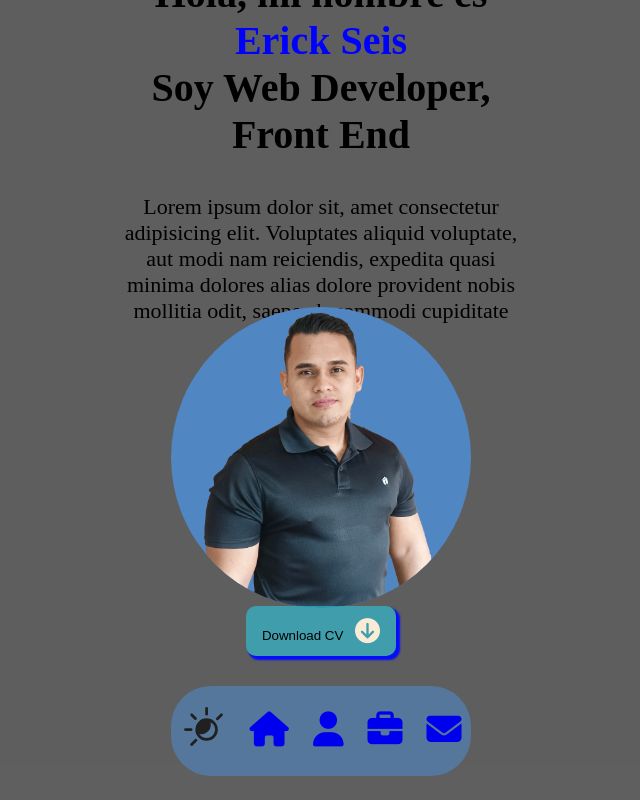
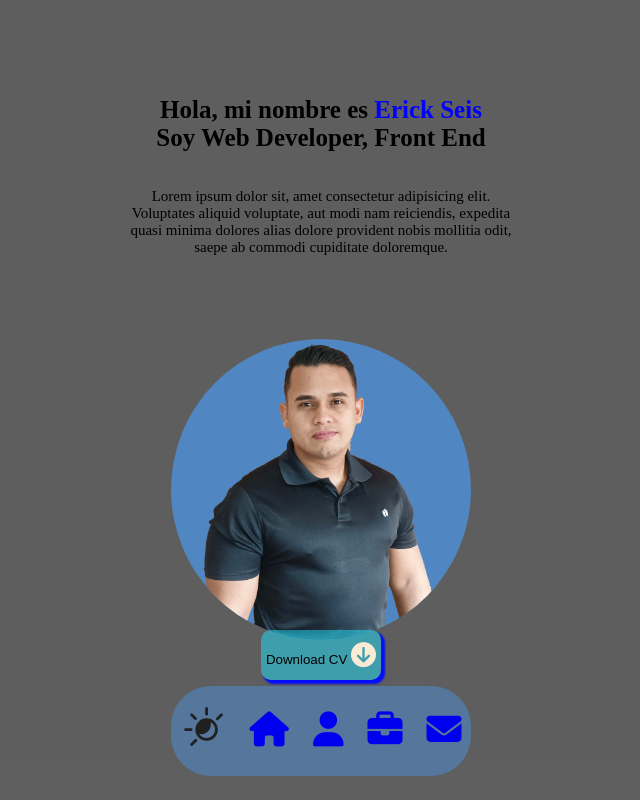
Before and after one commit to erickseis/Portafolios, a website built with Vite: page index.html in a window 1280 px wide. Shown: the whole page, without its empty margins (319-959 px from the left). Built offline with nearby package versions, Linux system fonts and the light colour scheme.

Commit message:
primera carga

```diff
--- a/src/style/style.css
+++ b/src/style/style.css
@@ -45,21 +45,21 @@
 
     .description {
         width: 400px;
-        margin-bottom: 30rem;
+        margin-bottom: 28rem;
     }
     .description h1, h2{
-        font-size: 40px;
+        font-size: 25px;
     }
     .description h1 span{
         color: blue;
     }
     .description p {
-        font-size: 22px;
+        font-size: 15px;
     }
 
     .presentation img {
         position: absolute;
-        bottom: 12rem;
+        bottom: 10rem;
         background-color: #5086c1;
         border-radius: 50%;
     }
@@ -69,14 +69,13 @@
         background-color: rgba(32, 223, 248, 0.499);
         border: none;
         position: absolute;
-        width: 150px;
+        width: 120px;
         height: 50px;
-        bottom: 9rem;
+        bottom: 7.5rem;
         border-radius: 10px;
         box-shadow: 3px 3px 2px 1px rgb(4, 12, 253);
     }
     .btn-cv span{
         font-size: 25px;
-        margin-left: .5rem;
         color: antiquewhite;
     }
```
